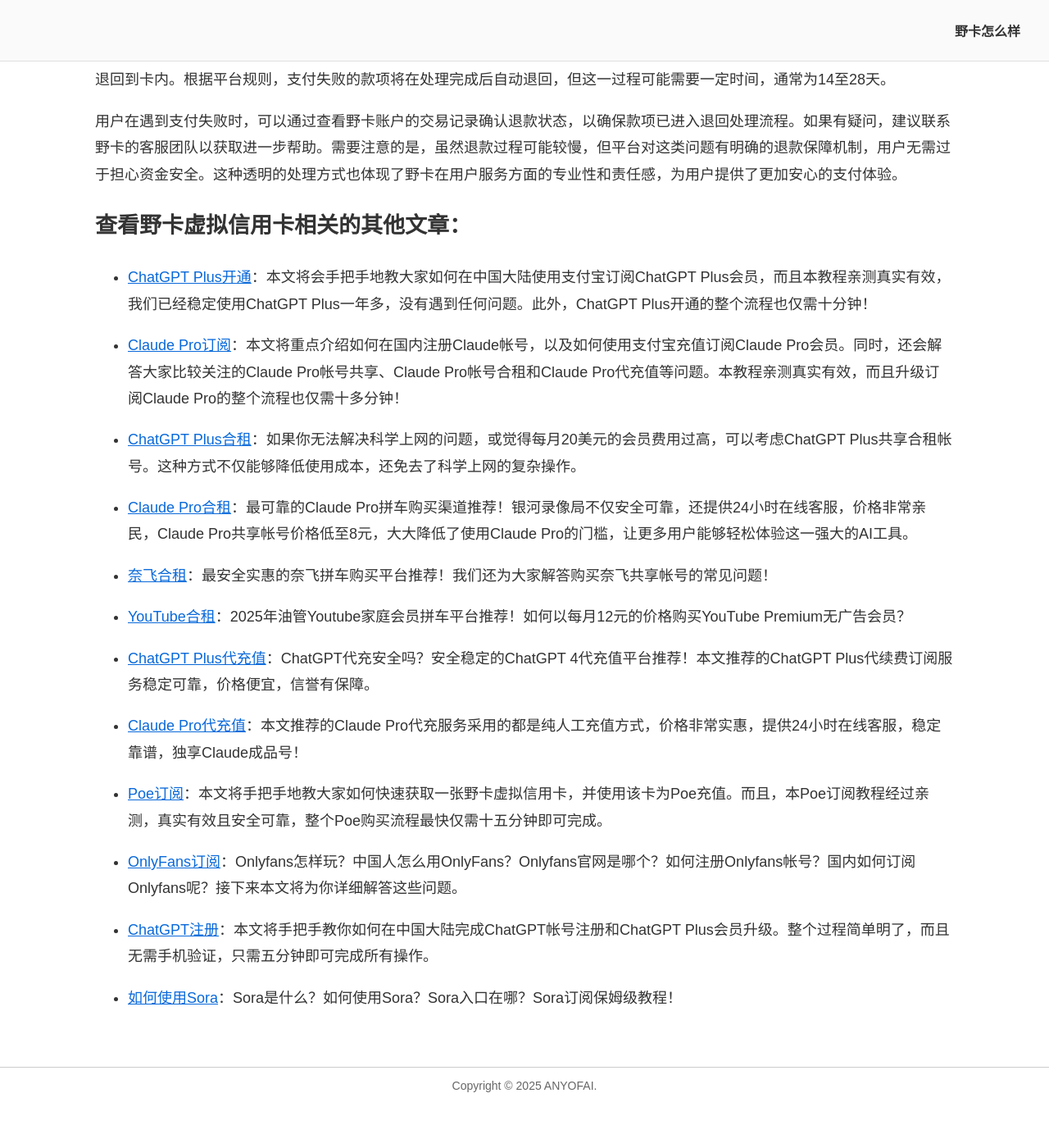
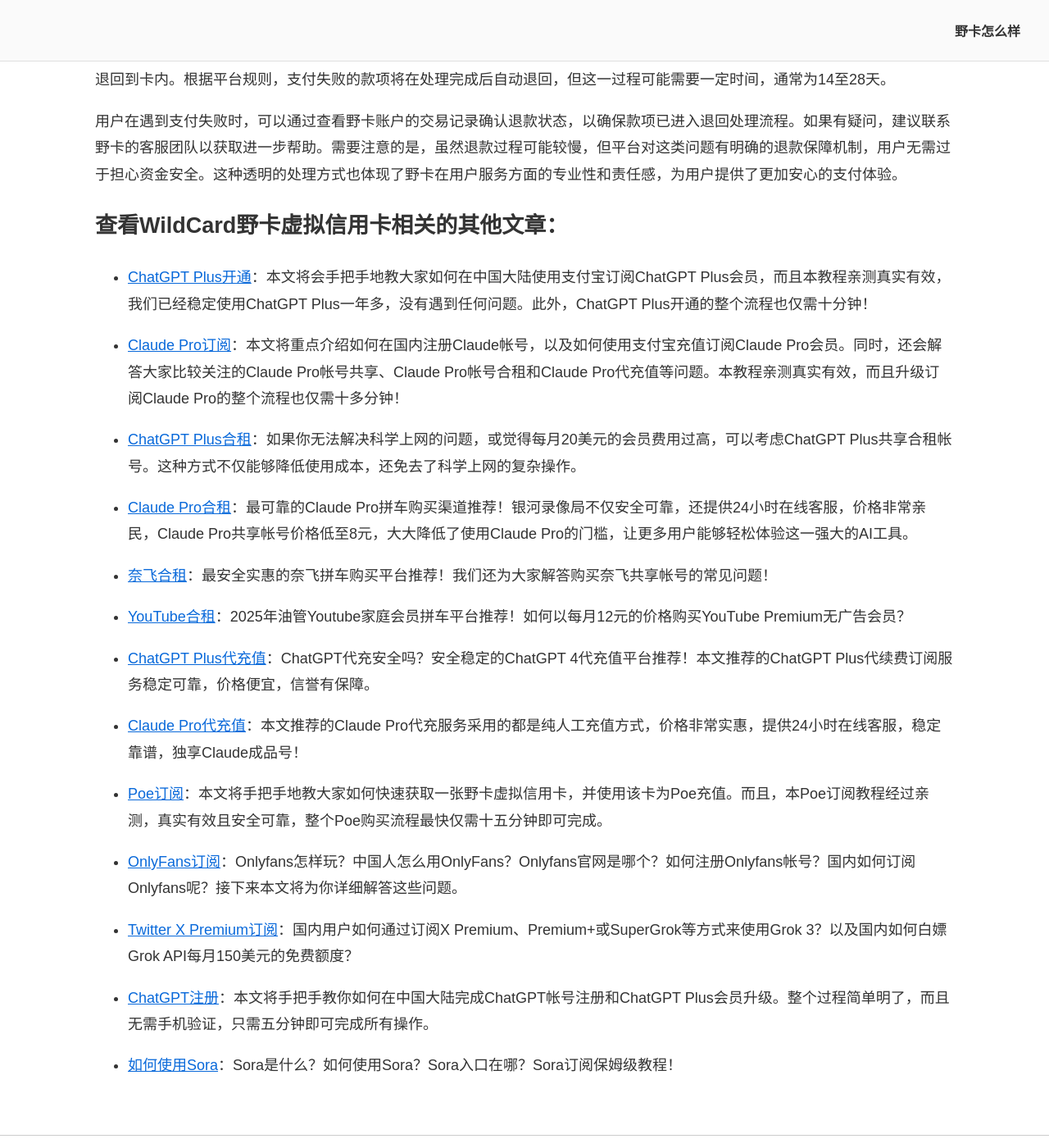
Before and after one commit to anyofai/anyofai.github.io, a Jekyll site: the page built from index.md, in a window 1280 px wide and 1400 px high, scrolled down 16076 px. Shown: the whole window at 82% size. Built offline with Jekyll 4.4.1, drawn with Linux system fonts in a browser that asks for light colours; before the commit the page ends 17422 px from its top, so only the background shows below that; some of the changed text lies outside the part shown.

Commit message:
Update index.md

```diff
--- a/index.md
+++ b/index.md
@@ -131,7 +131,7 @@
 
 **重要提示**：野卡虚拟信用卡支持一键订阅ChatGPT Plus会员，大大简化了手动订阅ChatGPT Plus会员的流程，且订阅成功率高达100%，非常适合新手使用！更多详情请查看：<a href="https://github.com/anyofai/anyofai.github.io">ChatGPT Plus购买</a>！
 
-## 使用野卡信用卡时注意事项
+## 使用WildCard野卡信用卡时注意事项
 
 在使用野卡虚拟信用卡时，为了确保支付的安全性与顺畅性，同时避免因操作不当而引发不必要的麻烦，用户需要注意一些关键事项。以下是整理出的使用野卡时应特别留意的注意事项，希望能为你的使用提供实用的指导。
 
@@ -147,7 +147,7 @@
 
 通过遵循上述注意事项，你可以更安全、高效地使用野卡虚拟信用卡，享受便捷的跨境支付服务。同时，养成良好的使用习惯不仅能保障账户安全，还能为你的消费体验提供更多便利和保障。如果有任何疑问，请随时联系野卡客服以获得支持。
 
-## 野卡安全吗？野卡靠谱吗？
+## WildCard野卡安全吗？WildCard野卡靠谱吗？
 
 野卡（原WildCard升级版）的安全性和可靠性是用户选择这款虚拟信用卡时最为关注的问题。作为一家创立于2016年的跨境支付平台，野卡隶属于广州壁虎信息科技有限公司，并在成立之初获得了天使轮融资。多年来，野卡通过与多家银行和金融机构合作，建立了稳定的运营体系，其合法性和合规性得到了广泛认可。这一背景表明，野卡并非“野鸡公司”，而是一家值得信赖的正规企业。
 
@@ -159,7 +159,7 @@
 
 总的来说，野卡在安全性、合规性和用户隐私保护方面表现出色，是一款值得信赖的虚拟信用卡工具。无论是资深用户还是新手，只要在了解并遵守平台规则的前提下，都可以放心使用这款服务。通过合理的使用方式，野卡不仅能够有效满足跨境支付的需求，还为用户提供了便捷、安全的支付体验。
 
-## 野卡虚拟信用卡能用来干什么？
+## WildCard野卡虚拟信用卡能用来干什么？
 
 野卡虚拟信用卡是一种功能多样且灵活实用的支付工具，能够满足用户在跨境支付场景中的多种需求。无论是订阅主流海外服务，还是解决需要海外手机号和邮箱的特定需求，野卡都能提供便捷的解决方案，成为用户跨境支付的可靠助手。
 
@@ -243,7 +243,7 @@
 
 用户在遇到支付失败时，可以通过查看野卡账户的交易记录确认退款状态，以确保款项已进入退回处理流程。如果有疑问，建议联系野卡的客服团队以获取进一步帮助。需要注意的是，虽然退款过程可能较慢，但平台对这类问题有明确的退款保障机制，用户无需过于担心资金安全。这种透明的处理方式也体现了野卡在用户服务方面的专业性和责任感，为用户提供了更加安心的支付体验。
 
-## 查看野卡虚拟信用卡相关的其他文章：
+## 查看WildCard野卡虚拟信用卡相关的其他文章：
 
 * <a href="https://github.com/anyofai/anyofai.github.io">ChatGPT Plus开通</a>：本文将会手把手地教大家如何在中国大陆使用支付宝订阅ChatGPT Plus会员，而且本教程亲测真实有效，我们已经稳定使用ChatGPT Plus一年多，没有遇到任何问题。此外，ChatGPT Plus开通的整个流程也仅需十分钟！
 
@@ -265,6 +265,8 @@
 
 * <a href="https://github.com/anyofai/onlyfans">OnlyFans订阅</a>：Onlyfans怎样玩？中国人怎么用OnlyFans？Onlyfans官网是哪个？如何注册Onlyfans帐号？国内如何订阅Onlyfans呢？接下来本文将为你详细解答这些问题。
 
+* <a href="https://github.com/anyofai/x-twitter">Twitter X Premium订阅</a>：国内用户如何通过订阅X Premium、Premium+或SuperGrok等方式来使用Grok 3？以及国内如何白嫖Grok API每月150美元的免费额度？
+
 * <a href="https://github.com/anyofai/chatgpt">ChatGPT注册</a>：本文将手把手教你如何在中国大陆完成ChatGPT帐号注册和ChatGPT Plus会员升级。整个过程简单明了，而且无需手机验证，只需五分钟即可完成所有操作。
 
 * <a href="https://github.com/anyofai/sora">如何使用Sora</a>：Sora是什么？如何使用Sora？Sora入口在哪？Sora订阅保姆级教程！
```
Also changed, not shown: other parts of index.md (+2 -2 lines).
